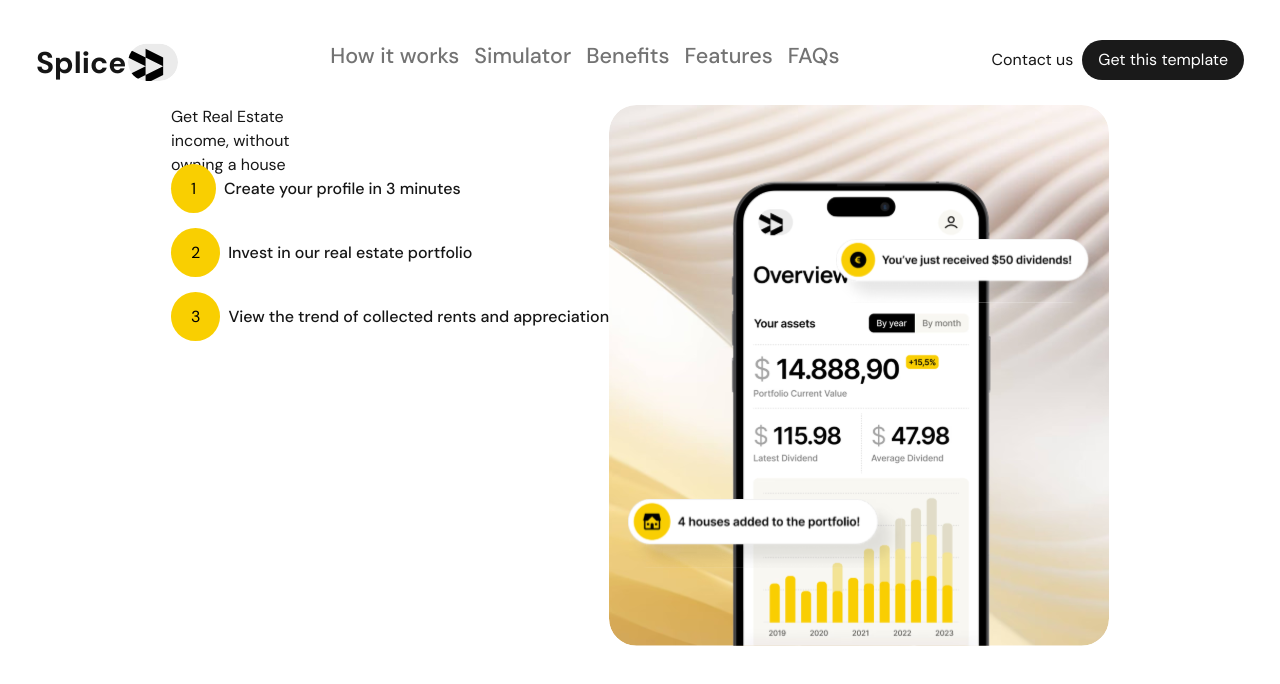
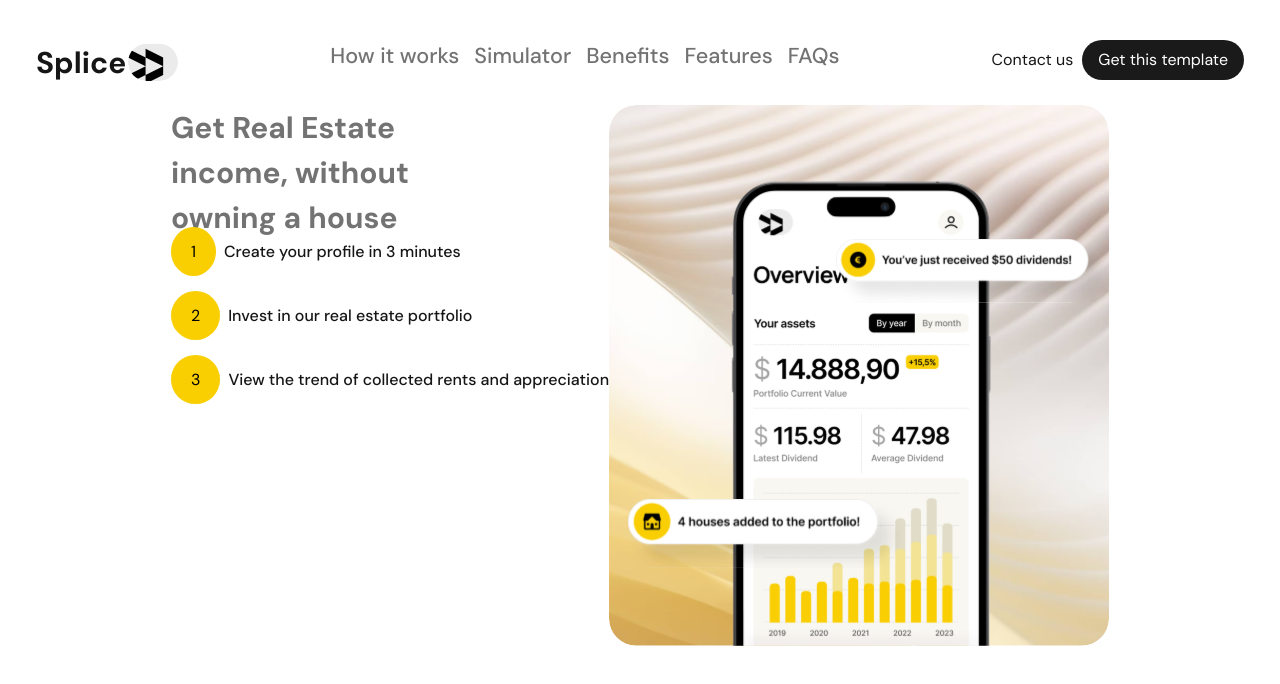
Before and after one commit to Daniel264/Slice, a Next.js app: page / in a window 1280 px wide. Shown: the top 684 px of the page. Built offline with nearby package versions, Linux system fonts and the light colour scheme.

Commit message:
Add variables for text sizes and update HeroSection styles

```diff
--- a/src/styles/SCSS/components/_hero.scss
+++ b/src/styles/SCSS/components/_hero.scss
@@ -1,3 +1,13 @@
+@use '../variable/variable' as var;
+
 .hero-section {
     display: flex;
+
+    div:nth-of-type(1) {
+        h1 {
+            font-size: var.$text-3xl;
+            font-weight: 700;
+            color: var(--text-color);
+        }
+    }
 }
--- a/src/styles/SCSS/index.css
+++ b/src/styles/SCSS/index.css
@@ -103,4 +103,9 @@
 
 .hero-section {
   display: flex;
+}
+.hero-section div:nth-of-type(1) h1 {
+  font-size: 1.875rem;
+  font-weight: 700;
+  color: var(--text-color);
 }/*# sourceMappingURL=index.css.map */
```
Also changed, not shown: src/styles/SCSS/variable/_variable.scss (added, +7 -0 lines), 1 other file (tests, documents, lock files or other folders).
